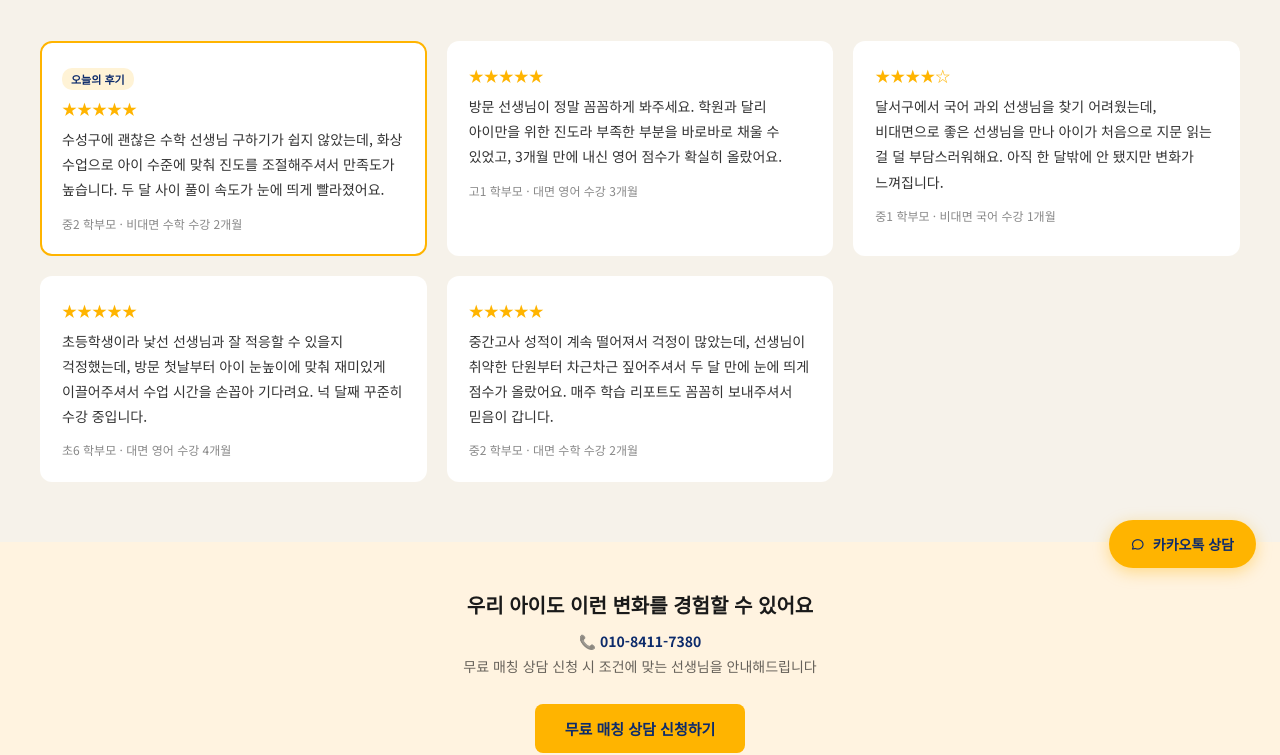
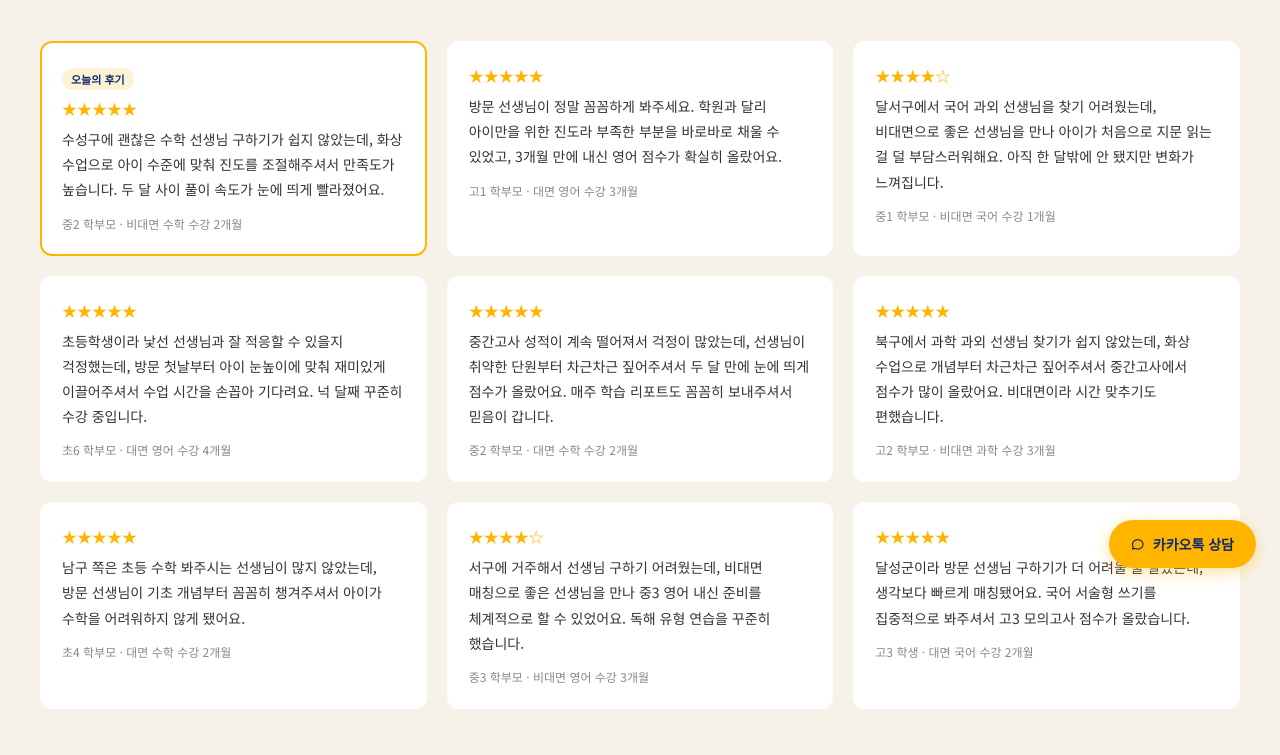
Before and after one commit to rlawogms/daegu-tutoring-website, a plain HTML site: page reviews.html in a window 1280 px wide. Shown: the part 204-959 px from the top of the page. Drawn offline with Linux system fonts and the light colour scheme.

Commit message:
학부모 후기 4건 추가 (5건 -> 9건)

```diff
--- a/reviews.html
+++ b/reviews.html
@@ -169,6 +169,30 @@ body { font-family: 'Noto Sans KR', sans-serif; color: #1a1a1a; background: #fff
       <div class="review-text">중간고사 성적이 계속 떨어져서 걱정이 많았는데, 선생님이 취약한 단원부터 차근차근 짚어주셔서 두 달 만에 눈에 띄게 점수가 올랐어요. 매주 학습 리포트도 꼼꼼히 보내주셔서 믿음이 갑니다.</div>
       <div class="review-author">중2 학부모 · 대면 수학 수강 2개월</div>
     </div>
+    <div class="review-card" data-review-id="6">
+      <div class="review-badge">오늘의 후기</div>
+      <div class="review-stars">★★★★★</div>
+      <div class="review-text">북구에서 과학 과외 선생님 찾기가 쉽지 않았는데, 화상 수업으로 개념부터 차근차근 짚어주셔서 중간고사에서 점수가 많이 올랐어요. 비대면이라 시간 맞추기도 편했습니다.</div>
+      <div class="review-author">고2 학부모 · 비대면 과학 수강 3개월</div>
+    </div>
+    <div class="review-card" data-review-id="7">
+      <div class="review-badge">오늘의 후기</div>
+      <div class="review-stars">★★★★★</div>
+      <div class="review-text">남구 쪽은 초등 수학 봐주시는 선생님이 많지 않았는데, 방문 선생님이 기초 개념부터 꼼꼼히 챙겨주셔서 아이가 수학을 어려워하지 않게 됐어요.</div>
+      <div class="review-author">초4 학부모 · 대면 수학 수강 2개월</div>
+    </div>
+    <div class="review-card" data-review-id="8">
+      <div class="review-badge">오늘의 후기</div>
+      <div class="review-stars">★★★★☆</div>
+      <div class="review-text">서구에 거주해서 선생님 구하기 어려웠는데, 비대면 매칭으로 좋은 선생님을 만나 중3 영어 내신 준비를 체계적으로 할 수 있었어요. 독해 유형 연습을 꾸준히 했습니다.</div>
+      <div class="review-author">중3 학부모 · 비대면 영어 수강 3개월</div>
+    </div>
+    <div class="review-card" data-review-id="9">
+      <div class="review-badge">오늘의 후기</div>
+      <div class="review-stars">★★★★★</div>
+      <div class="review-text">달성군이라 방문 선생님 구하기가 더 어려울 줄 알았는데, 생각보다 빠르게 매칭됐어요. 국어 서술형 쓰기를 집중적으로 봐주셔서 고3 모의고사 점수가 올랐습니다.</div>
+      <div class="review-author">고3 학생 · 대면 국어 수강 2개월</div>
+    </div>
   </div>
 </section>
 
```
